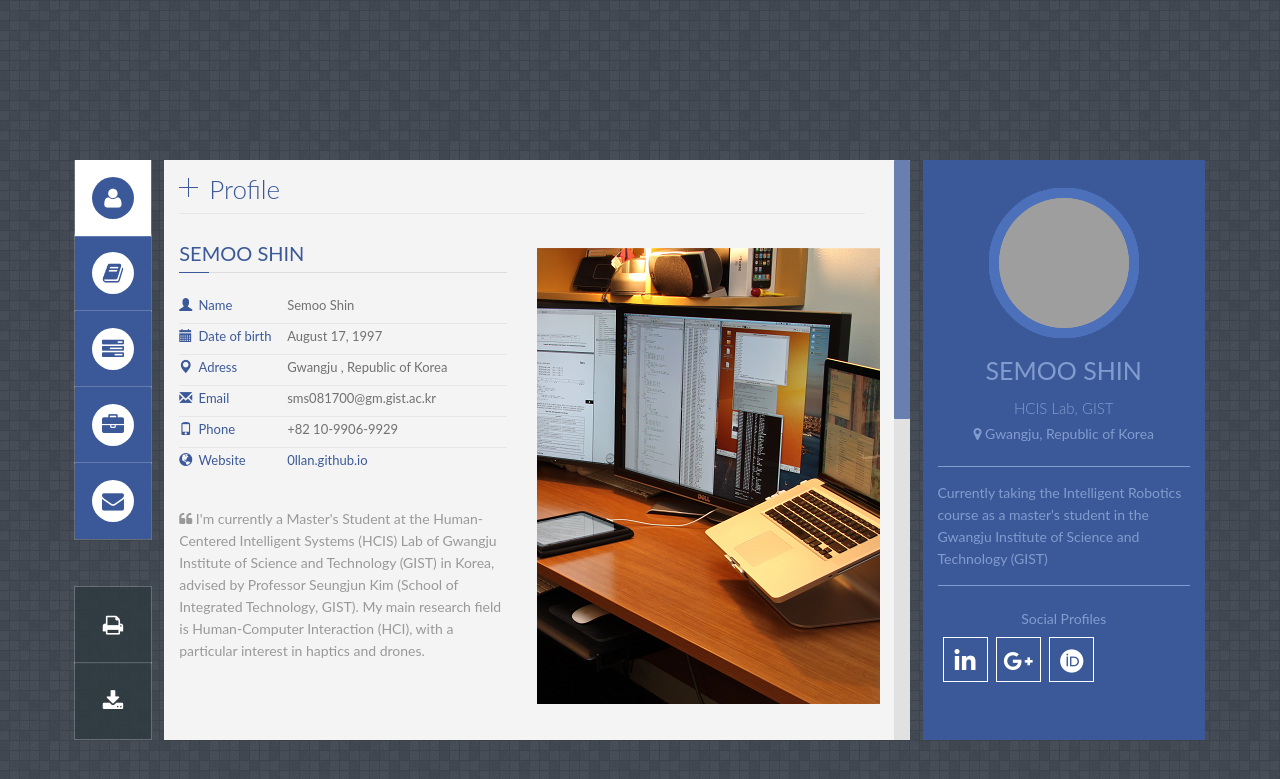
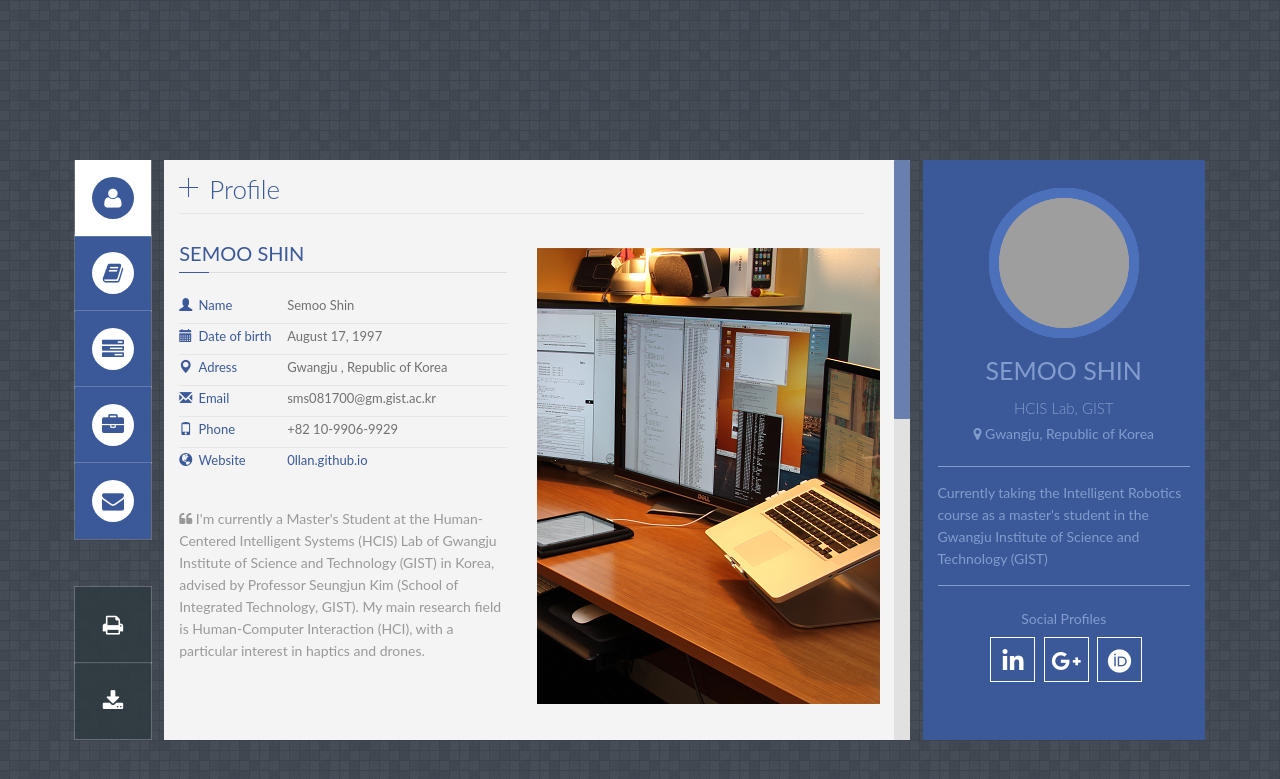
Before and after one commit to 0llan/0llan.github.io, a Jekyll site: the page built from index.html, in a window 1280 px wide. Shown: the top 779 px of the page. Built offline with Jekyll 4.4.1, drawn with Linux system fonts in a browser that asks for light colours; nearby versions of some CDN libraries; some web fonts are replaced; grey boxes are pictures that could not be loaded.

Commit message:
FromDesktop2

```diff
--- a/assets/css/main.css
+++ b/assets/css/main.css
@@ -1027,6 +1027,12 @@ ul.about {
 .widget-profil #profile_social
 {
     padding-top: 15px;
+}
+
+#profile_social {
+    text-align: center;
+    width: 100%;
+    margin: 0 auto;
 }
 
 #profile_social a{
```
